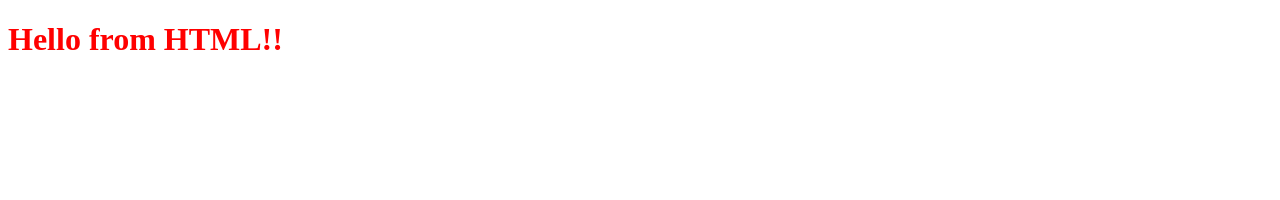
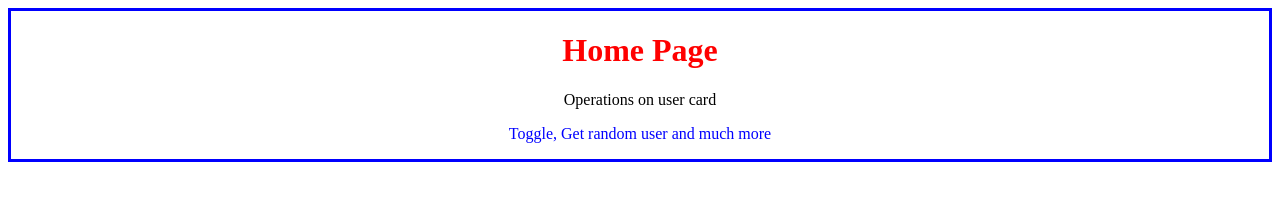
Before and after one commit to GitVarshini/autosuggest, a website: page frontend/index.html in a window 1280 px wide. Drawn offline with Linux system fonts and the light colour scheme.

Commit message:
commit home

```diff
--- a/frontend/index.css
+++ b/frontend/index.css
@@ -1,3 +1,17 @@
 h1{
     color: red;
 }
+#p2{
+    color: blue;
+}
+#home-intro {
+    border: 3px solid blue;
+    background-color: white;
+    /*border: 3px;
+    border-color: black;
+    border-style: solid;*/
+    text-align: center;
+}
+#home-intro:hover{
+    background-color:lightgrey
+}
--- a/frontend/index.html
+++ b/frontend/index.html
@@ -7,7 +7,11 @@
     <link rel="stylesheet" href="index.css">
 </head>
 <body>
-    <h1>Hello from HTML!!</h1>
+    <div id="home-intro">
+        <h1> Home Page </h1>
+        <p id="p1"> Operations on user card </p>
+        <p id="p2"> Toggle, Get random user and much more </p>
+    </div>
     <script src="index.js"></script>
 </body>
 </html>
```
